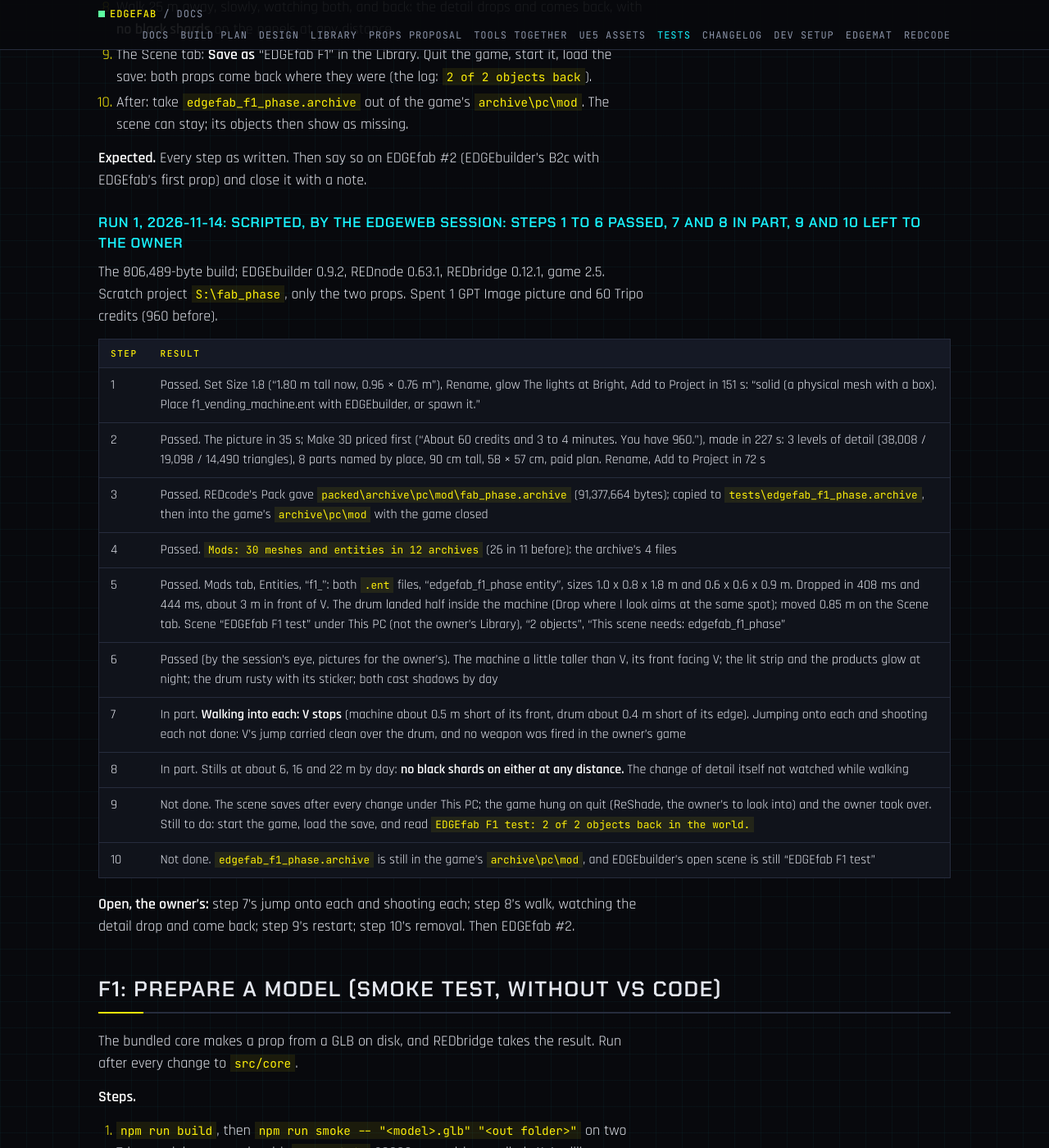
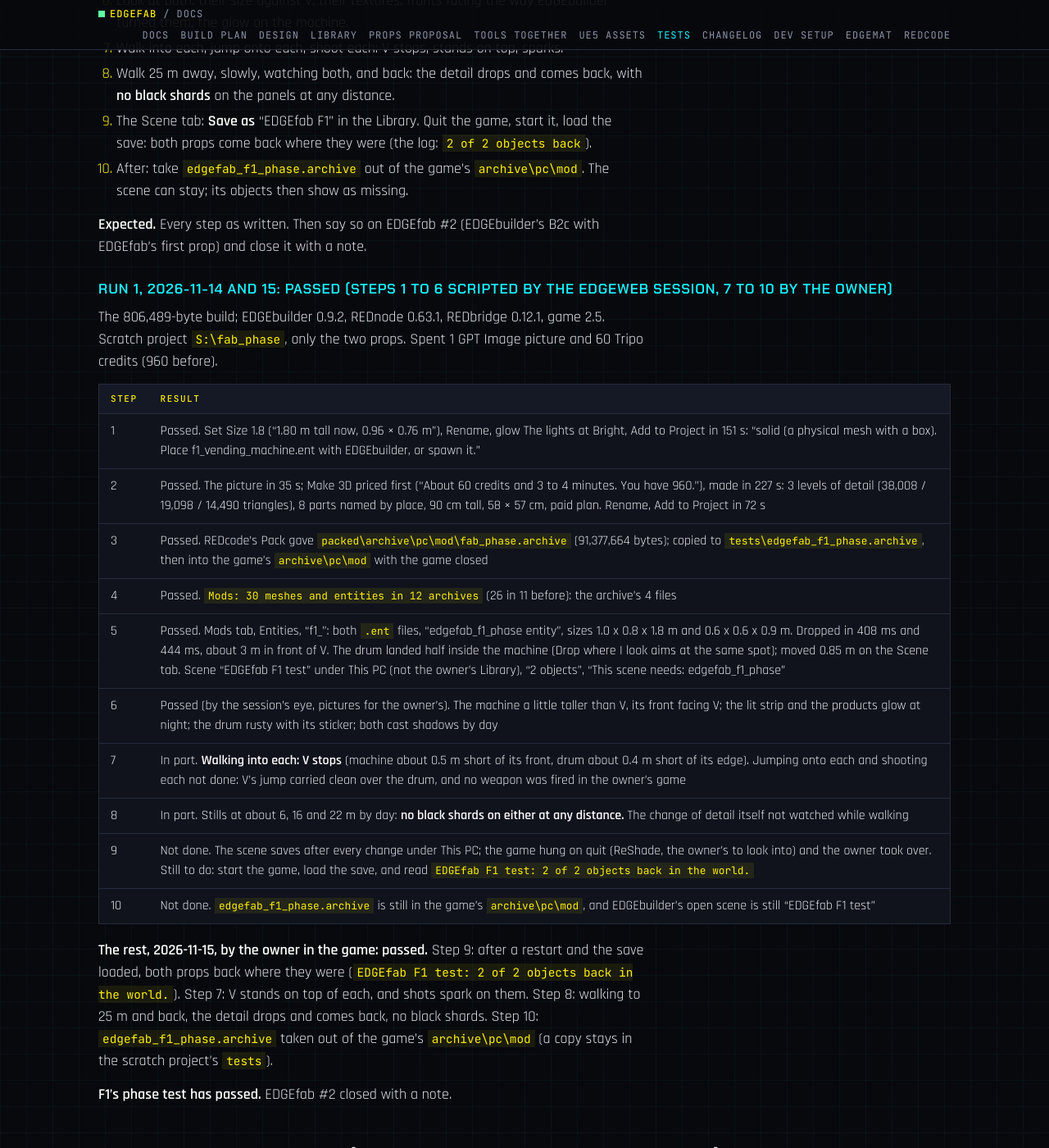
Before and after one commit to Edgemodders/EDGEfab, a Jekyll site: the page built from docs/testing.md, in a window 1280 px wide and 1400 px high, scrolled down 8763 px. Shown: the whole window at 82% size. Built offline with Jekyll 4.4.1, drawn with Linux system fonts in a browser that asks for light colours; some of the changed text lies outside the part shown.

Commit message:
Tests: F1's phase test and the owner's pass have passed (steps 7 to 10 and 20 by the owner)
Co-Authored-By: Claude Opus 5.5 <noreply@anthropic.com>

```diff
--- a/docs/testing.md
+++ b/docs/testing.md
@@ -152,7 +152,7 @@ The price is fewer triangles saved at LOD 2 on a model already low in triangles.
 
 EDGEweb's check of the fixed file: rays dark at LOD 4 but lit at LOD 1, 648 → 59 of 16,200, the 59 within 0.6 mm of the model's own dark lines; no shards in Blender at LOD 2 and 4 or in REDcode's 3D view at LOD 4 (with back faces, as made). Left: the panels a little wavy along the door edges at LOD 4, and one small notch at the top front edge. **The price:** lower levels drop less on Tripo's textures (LOD 4 about half of LOD 1 instead of a quarter). A new, simpler texture layout baked for the lower levels would cure it: later.
 
-**Step 6 again on the build of 15:02 (806,489 bytes): passed.** A fresh Make a Prop, 13 s; the Desk "26,569 / 19,828 / 17,774 triangles" (back faces counted); every part's count falls from each level to the next (LOD 4: 4,384 / 4,814 / 3,538 / 2,198 / 1,520 / 1,320); no shards at LOD 1, 2 or 4, the panels whole, LOD 4 a little wavy. **Open from the pass:** step 20's real registration (the owner's).
+**Step 6 again on the build of 15:02 (806,489 bytes): passed.** A fresh Make a Prop, 13 s; the Desk "26,569 / 19,828 / 17,774 triangles" (back faces counted); every part's count falls from each level to the next (LOD 4: 4,384 / 4,814 / 3,538 / 2,198 / 1,520 / 1,320); no shards at LOD 1, 2 or 4, the panels whole, LOD 4 a little wavy. **Step 20, the real registration, passed 2026-11-15 (the owner):** Connect Claude Code, then a new Claude Code session lists `edgefab` as connected in `/mcp`, names the `fab_*` tools and reads the Desk with `fab_desk`; asked for Tripo's status, it says the key isn't set in the server's environment and how to set it. **The owner's pass has passed.**
 
 Also seen: after a restart VS Code reopens the last session's `view.glb` tab, so two tabs named `view.glb` can be open: check the path in the breadcrumb.
 
@@ -185,7 +185,7 @@ F1's goal ([plan](plan.html), F1): **a textured prop, one from a GLB and one mad
 
 **Expected.** Every step as written. Then say so on EDGEfab #2 (EDGEbuilder's B2c with EDGEfab's first prop) and close it with a note.
 
-### Run 1, 2026-11-14: scripted, by the EDGEweb session: steps 1 to 6 passed, 7 and 8 in part, 9 and 10 left to the owner
+### Run 1, 2026-11-14 and 15: passed (steps 1 to 6 scripted by the EDGEweb session, 7 to 10 by the owner)
 
 The 806,489-byte build; EDGEbuilder 0.9.2, REDnode 0.63.1, REDbridge 0.12.1, game 2.5. Scratch project `S:\fab_phase`, only the two props. Spent 1 GPT Image picture and 60 Tripo credits (960 before).
 
@@ -202,7 +202,9 @@ The 806,489-byte build; EDGEbuilder 0.9.2, REDnode 0.63.1, REDbridge 0.12.1, gam
 | 9 | Not done. The scene saves after every change under This PC; the game hung on quit (ReShade, the owner's to look into) and the owner took over. Still to do: start the game, load the save, and read `EDGEfab F1 test: 2 of 2 objects back in the world.` |
 | 10 | Not done. `edgefab_f1_phase.archive` is still in the game's `archive\pc\mod`, and EDGEbuilder's open scene is still "EDGEfab F1 test" |
 
-**Open, the owner's:** step 7's jump onto each and shooting each; step 8's walk, watching the detail drop and come back; step 9's restart; step 10's removal. Then EDGEfab #2.
+**The rest, 2026-11-15, by the owner in the game: passed.** Step 9: after a restart and the save loaded, both props back where they were (`EDGEfab F1 test: 2 of 2 objects back in the world.`). Step 7: V stands on top of each, and shots spark on them. Step 8: walking to 25 m and back, the detail drops and comes back, no black shards. Step 10: `edgefab_f1_phase.archive` taken out of the game's `archive\pc\mod` (a copy stays in the scratch project's `tests`).
+
+**F1's phase test has passed.** EDGEfab #2 closed with a note.
 
 ## F1: prepare a model (smoke test, without VS Code)
 
```
